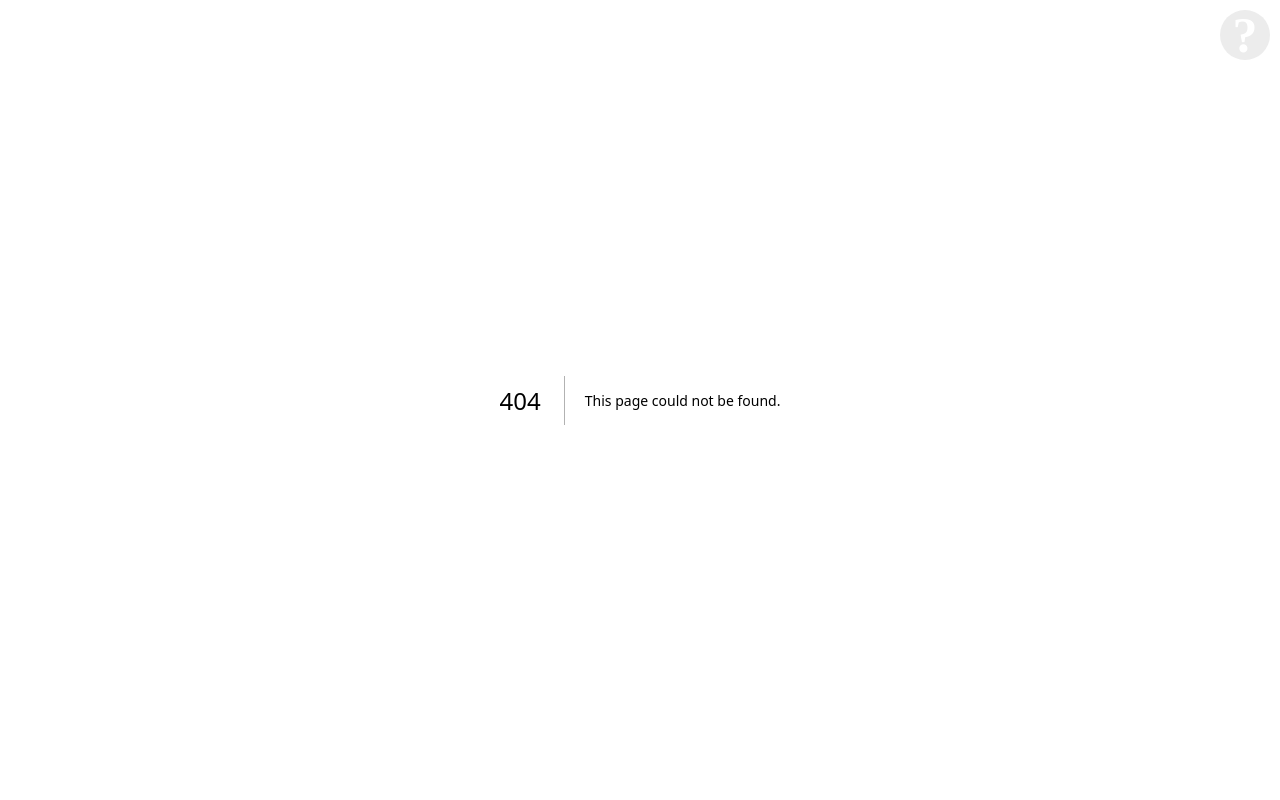
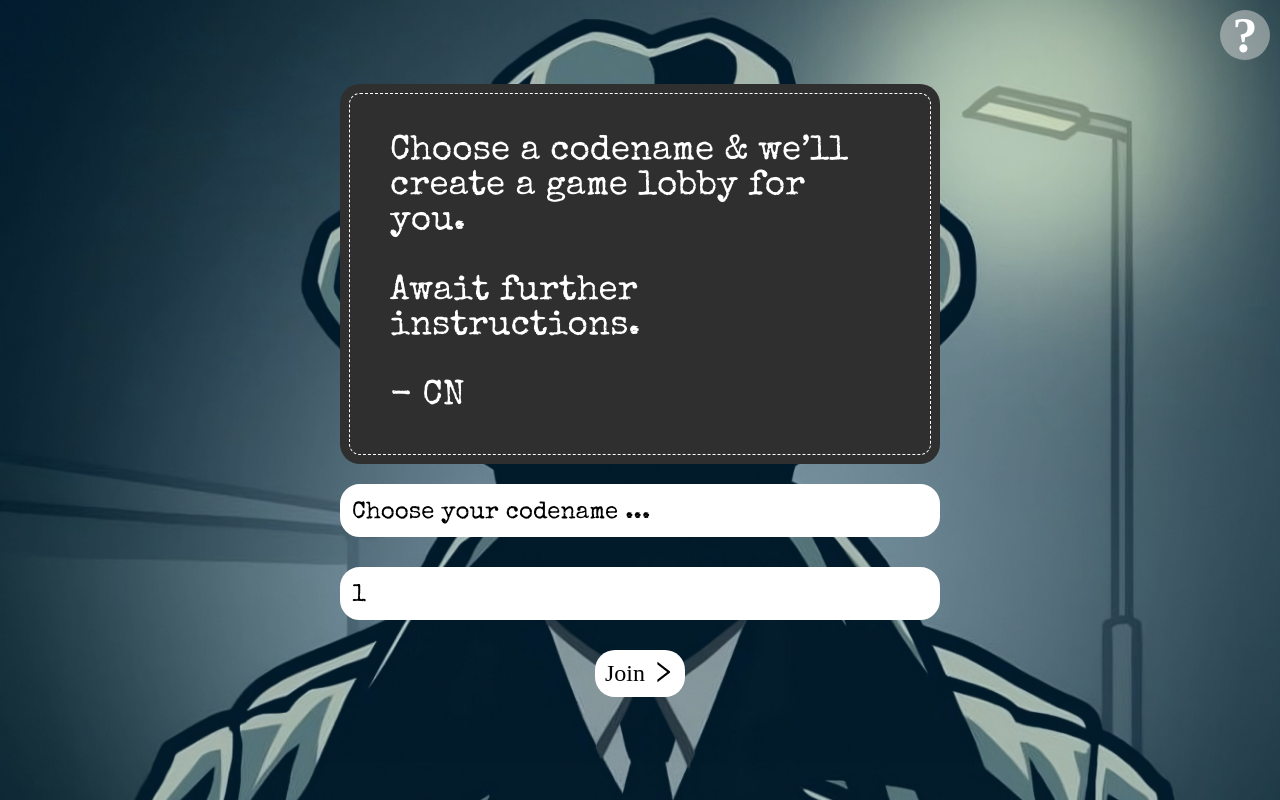
Before and after one commit to cyrimu/sopra-fs25-group-16-client, a Next.js app: page /join/1 in a window 1280 px wide. Before the commit this address had no page. Built offline with nearby package versions, Linux system fonts and the light colour scheme; a web font is replaced by a local one; what @ant-design/nextjs-registry would draw is missing.

Commit message:
route join link to prepopulated join screen

```diff
--- a/app/create/[id]/page.tsx
+++ b/app/create/[id]/page.tsx
@@ -9,7 +9,7 @@ import { useSelector } from "react-redux";
 export default function Create() {
   const router = useRouter();
   const id = useSelector(selectLobbyId);
-  const url = `${window.location.origin}/lobby/${id}`;
+  const url = `${window.location.origin}/join/${id}`;
 
   function handleOpenLobby() {
     router.push(`/lobby/${id}`);
--- /dev/null
+++ b/app/join/[id]/page.tsx
@@ -0,0 +1,63 @@
+"use client";
+import "@ant-design/v5-patch-for-react-19";
+import { useRouter, useParams } from "next/navigation";
+import styles from "@/styles/page.module.css";
+import { RightOutlined } from "@ant-design/icons";
+import { setPlayerName } from "@/lib/features/player";
+import { useState, useEffect } from "react";
+import { useDispatch } from "react-redux";
+import { setLobbyId } from "@/lib/features/lobby";
+
+
+export default function JoinWithID() {
+    const router = useRouter();
+    const params = useParams();
+    const dispatch = useDispatch();
+    const { id } = params;
+
+    const [username, setUsername] = useState("");
+
+    useEffect(() => {
+        if (id) {
+            dispatch(setLobbyId(id as string));
+        }
+    }, [id, dispatch]);
+
+    function handleJoinButton(e: React.MouseEvent<HTMLButtonElement>) {
+        e.preventDefault();
+
+        // TODO: Check if lobbyId exists
+        dispatch(setPlayerName(username));
+        router.push(`/lobby/${id}`);
+    }
+
+    return (
+        <div className={styles.centered}>
+            <div className={styles.blueOverlay}></div>
+            <div className={styles.messageContainer}>
+                <div className={styles.messageField}>
+                    Choose a codename & we’ll create a game lobby for you. <br/>
+                    <br/>
+                    Await further instructions.
+                    <br/>
+                    <br/>- CN
+                </div>
+                <div className={styles.inputContainer}>
+                    <input
+                        className={styles.inputField}
+                        placeholder="Choose your codename ... "
+                        onChange={(e) => setUsername(e.target.value)}
+                    />
+                    <input
+                        className={styles.inputField}
+                        value={id}
+                        disabled={true}
+                    />
+                    <button className={styles.regularButton} onClick={handleJoinButton}>
+                        Join <RightOutlined/>
+                    </button>
+                </div>
+            </div>
+        </div>
+    );
+}
```
